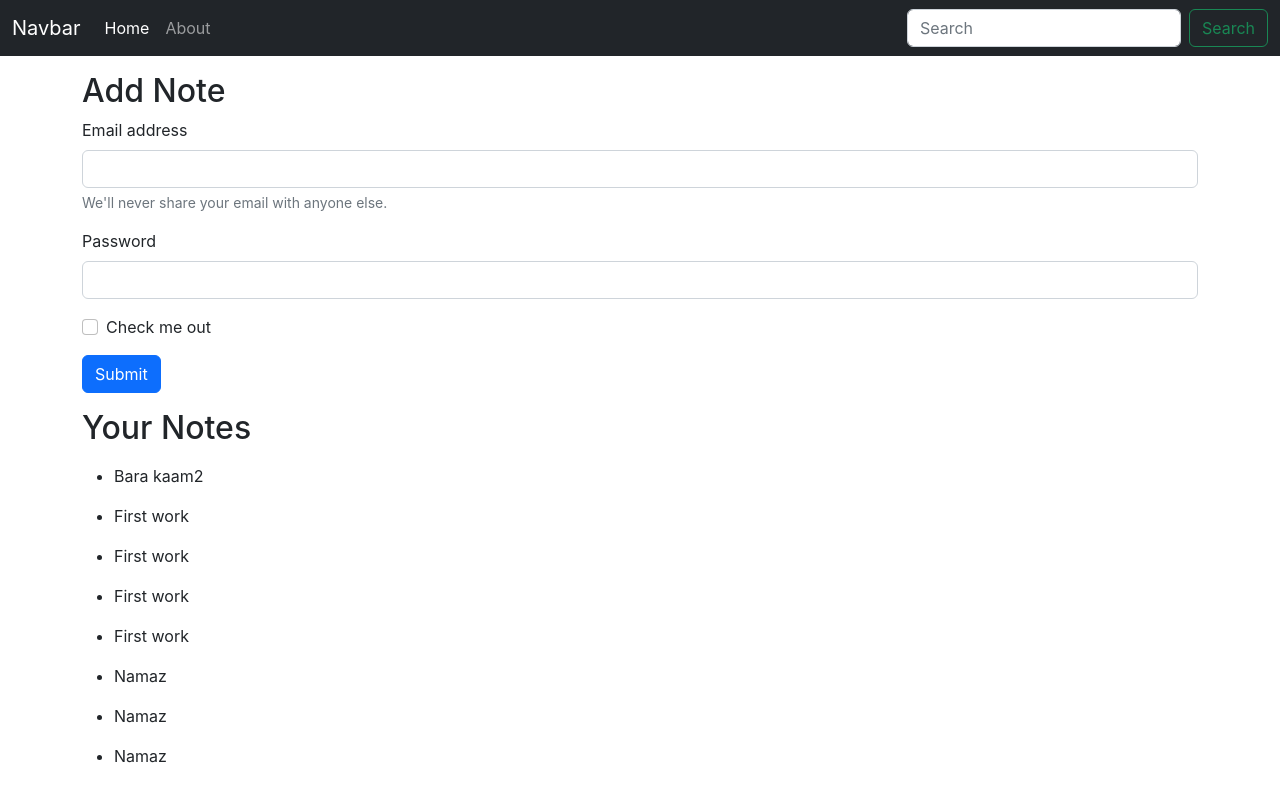
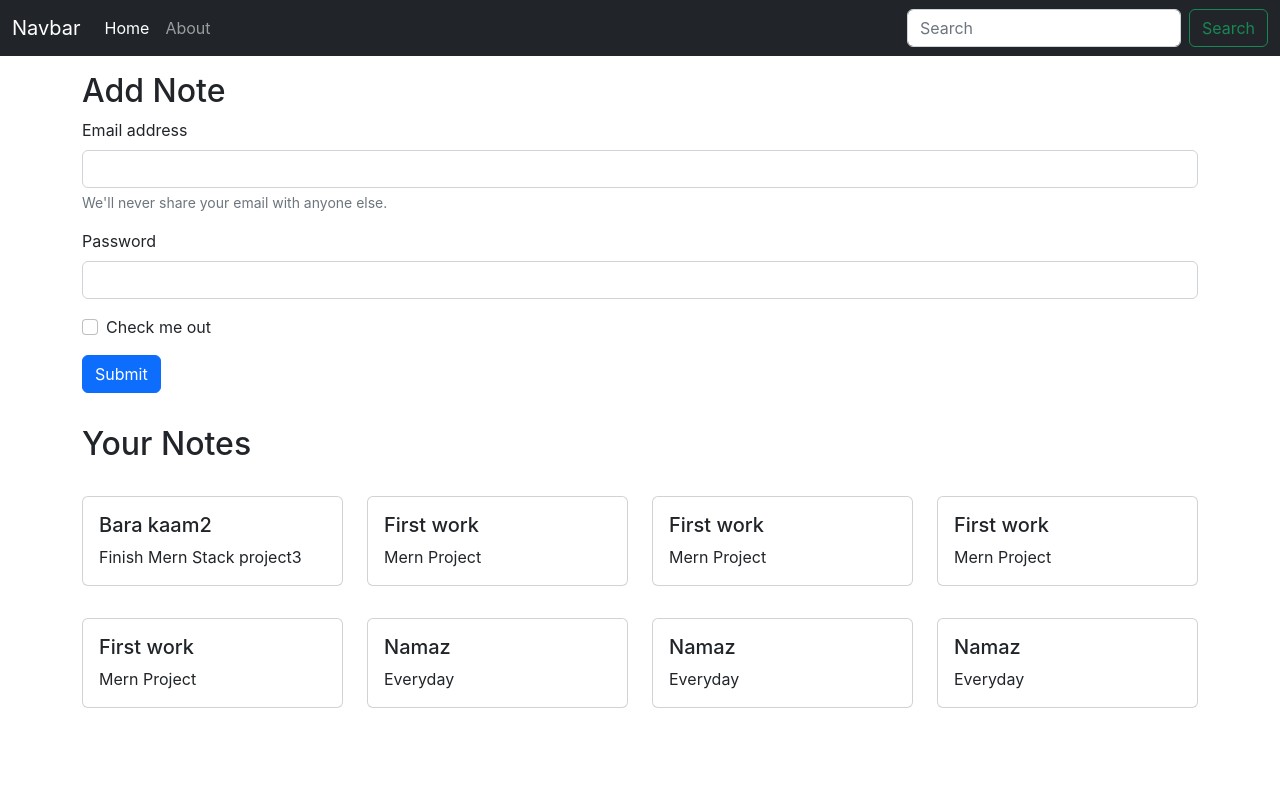
Before and after one commit to codaestroTayyab/cloudbook-app-frontend, a React (Create React App) app: page / in a window 1280 px wide. Built offline with nearby package versions, Linux system fonts and the light colour scheme; a web font is replaced by a local one.

Commit message:
noteItem component -added

```diff
--- a/src/components/Home.js
+++ b/src/components/Home.js
@@ -1,9 +1,8 @@
 import React from "react";
-import { useContext } from "react";
-import NoteContext from "../contexts/NoteContext";
+import Notes from "./Notes";
 
 export default function Home() {
-  let { notes, setNotes } = useContext(NoteContext);
+
   return (
     <div className="container my-3">
       <h2>Add Note</h2>
@@ -42,14 +41,8 @@
           Submit
         </button>
       </form>
-      <h2 className="my-3">Your Notes</h2>
-      {notes.map((note) => {
-        return (
-          <ul>
-            <li>{note.title}</li>
-          </ul>
-        );
-      })}
+      <Notes/>
+
     </div>
   );
 }
--- /dev/null
+++ b/src/components/NoteItem.js
@@ -0,0 +1,17 @@
+import React from "react";
+
+export default function NoteItem(props) {
+    let {note} = props
+  return (
+    <div className="col-md-3">
+      <div class="card my-3">
+        <div class="card-body">
+          <h5 class="card-title">{note.title}</h5>
+          <p class="card-text">
+            {note.description}
+          </p>
+        </div>
+      </div>
+    </div>
+  );
+}
--- /dev/null
+++ b/src/components/Notes.js
@@ -0,0 +1,17 @@
+import React from "react";
+import { useContext } from "react";
+import NoteContext from "../contexts/NoteContext";
+import NoteItem from "./NoteItem";
+export default function Notes() {
+  let { notes, setNotes } = useContext(NoteContext);
+  return (
+    <div className="row my-3">
+      <h2 className="my-3">Your Notes</h2>
+      {notes.map((note) => {
+        return (
+            <NoteItem note = {note}/>
+        );
+      })}
+    </div>
+  );
+}
```
